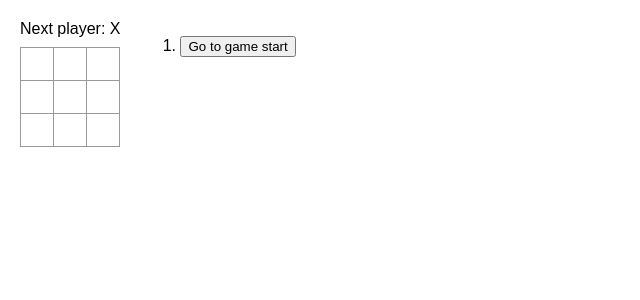
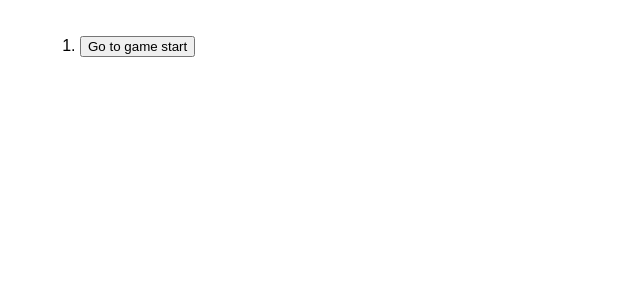
Before and after one commit to jordanrossi/my-react-app, a React (Vite) app: page / in a window 1280 px wide. Shown: the top 300 px of the page, without its empty margins (0-640 px from the left). Built offline with nearby package versions, Linux system fonts and the light colour scheme.

Commit message:
modified:   src/App.jsx

```diff
--- a/src/App.jsx
+++ b/src/App.jsx
@@ -59,9 +59,6 @@ export default function Game() {
   const currentSquares = history[currentMove];
 
   function handlePlay(nextSquares) {
-    const nextHistory = [...history.slice(0, currentMove + 1), nextSquares];
-    setHistory(nextHistory);
-    setCurrentMove(nextHistory.length - 1);
   }
 
   function jumpTo(nextMove) {
@@ -85,7 +82,7 @@ export default function Game() {
   return (
     <div className="game">
       <div className="game-board">
-        <Board xIsNext={xIsNext} squares={currentSquares} onPlay={handlePlay} />
+
       </div>
       <div className="game-info">
         <ol>{moves}</ol>
```
